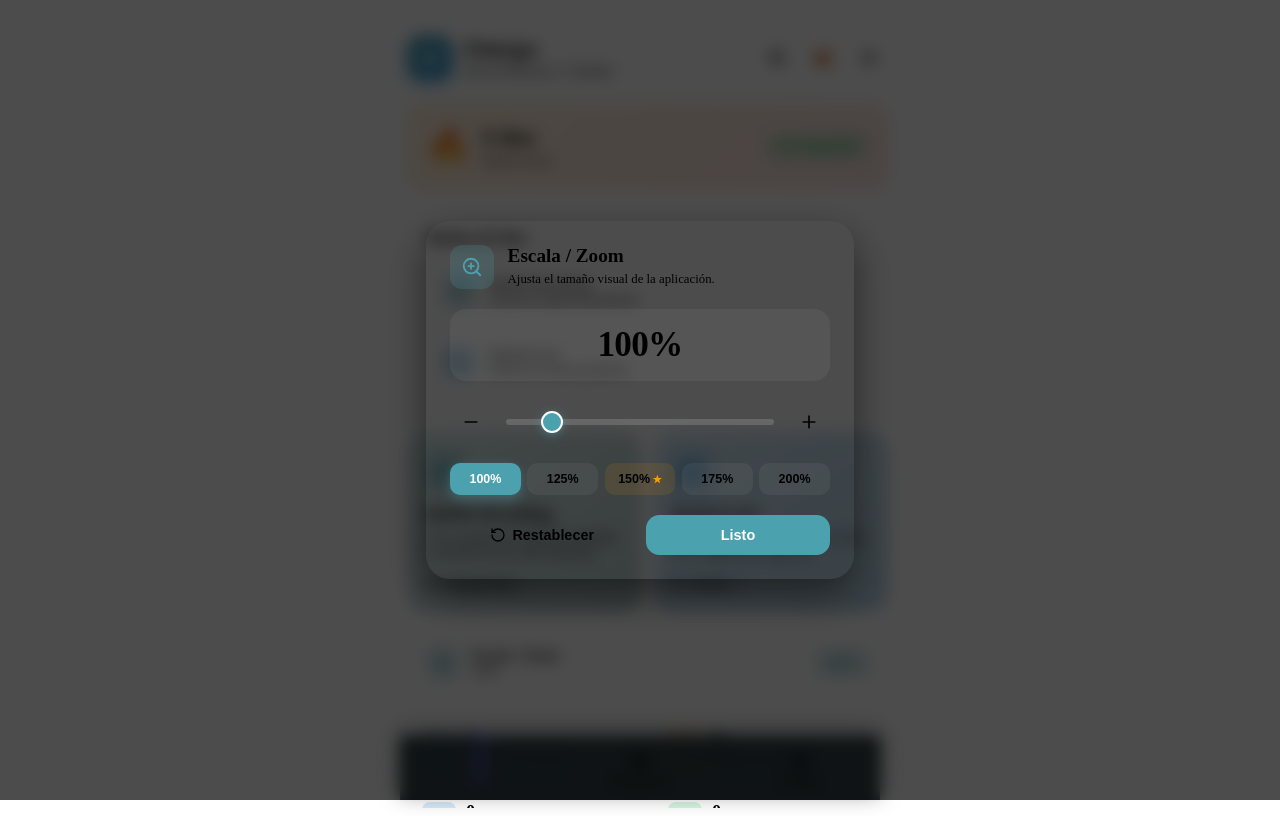
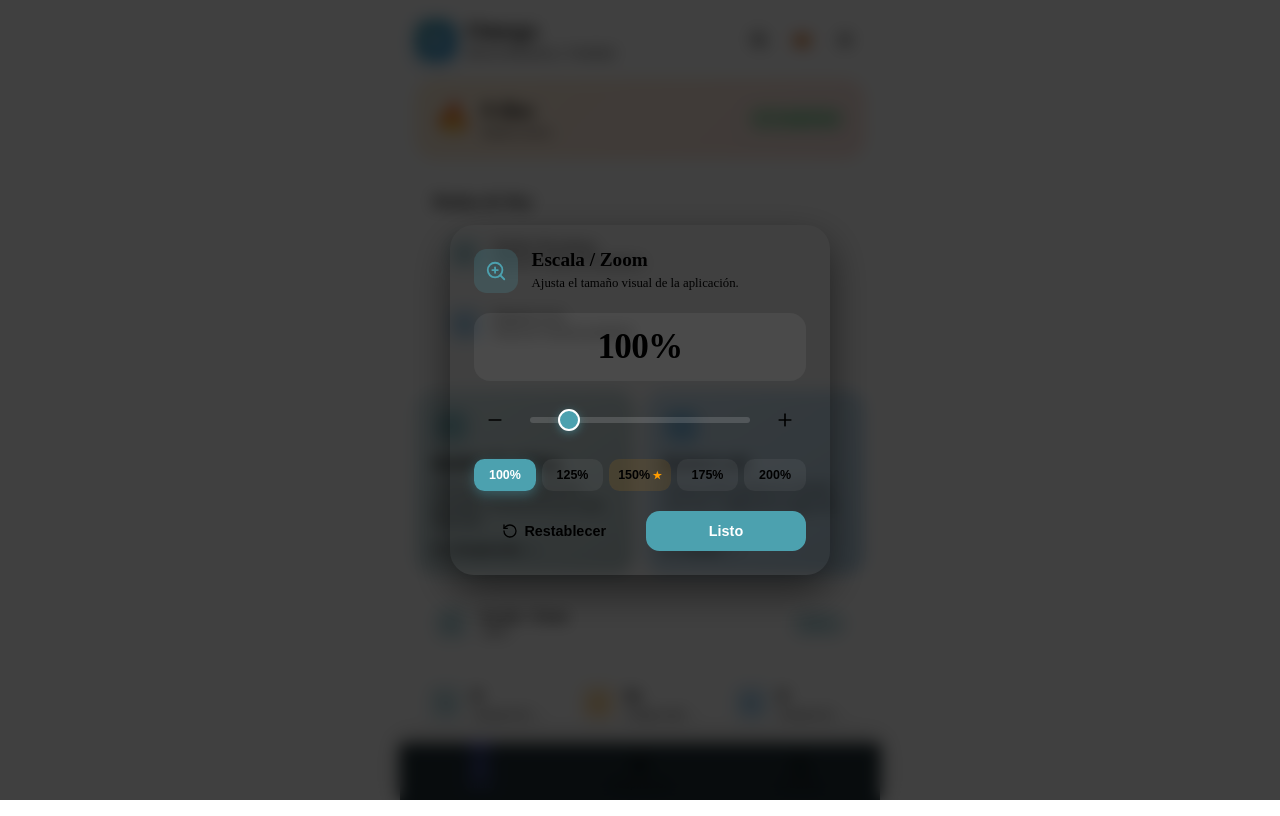
Before and after one commit to marodriguezd/Omega, a React (Vite) app: page / in a window 1280 px wide. Both pictures are taken after a click on the button 777 px from the left and 58 px from the top of the page. Built offline with nearby package versions, Linux system fonts and the light colour scheme.

Commit message:
fix: overhaul UI scaling and layout to prevent overlaps and adapt cleanly at 150% zoom

```diff
--- a/src/styles/hub.css
+++ b/src/styles/hub.css
@@ -1,5 +1,26 @@
-/* Omega Hub Styles - Glassmorphism & Mobile App Shell */
+/* Omega Hub Styles - Glassmorphism & Responsive Mobile Shell */
 
+:root {
+  --ui-scale: 1;
+  --ui-scale-clamped: 1;
+}
+
+/* Dynamic root font-size scaling: drives all rem units smoothly */
+html {
+  font-size: calc(clamp(13px, 3.2vmin, 16px) * var(--ui-scale, 1)) !important;
+  height: 100%;
+  overflow: hidden;
+}
+
+body {
+  height: 100%;
+  width: 100%;
+  overflow: hidden;
+  margin: 0;
+  padding: 0;
+}
+
+/* Master App Container: 100% viewport height flex column */
 .omega-app {
   width: 100vw;
   height: 100dvh;
@@ -9,39 +30,145 @@
   flex-direction: column;
 }
 
-/* Ensure app views fill viewport and give room for bottom nav */
+/* Main Viewport Area: fills everything between top and bottom nav */
 .omega-view {
   flex: 1;
+  min-height: 0; /* Crucial for nested scrollable children */
   width: 100%;
-  height: calc(100dvh - 65px - env(safe-area-inset-bottom, 0px));
   position: relative;
   overflow: hidden;
+  display: flex;
+  flex-direction: column;
 }
 
 .omega-view.hidden {
   display: none !important;
 }
 
-/* Adjust child containers when inside Omega */
+/* Sub-app container override: takes full view height, doesn't hardcode 100dvh */
 .omega-view .container {
+  flex: 1 !important;
+  min-height: 0 !important;
   height: 100% !important;
-  max-width: 480px;
+  max-width: 480px !important;
+  margin: 0 auto !important;
+  display: flex !important;
+  flex-direction: column !important;
+  overflow: hidden !important;
 }
 
-.omega-view .screen {
-  padding-bottom: calc(5.5rem + env(safe-area-inset-bottom, 0px)) !important;
+/* Sub-app header override: convert from absolute collision layout to safe flex row */
+.omega-view .header {
+  display: flex !important;
+  align-items: center !important;
+  justify-content: space-between !important;
+  padding: 0.6rem 0.85rem !important;
+  padding-top: calc(0.6rem + env(safe-area-inset-top, 0px)) !important;
+  position: relative !important;
+  flex-shrink: 0 !important;
+  min-height: calc(3.4rem * var(--ui-scale-clamped, 1)) !important;
+  box-sizing: border-box !important;
 }
 
-/* Dashboard View */
+.omega-view .header .lang-container {
+  position: static !important;
+  transform: none !important;
+  flex-shrink: 0 !important;
+  margin: 0 !important;
+}
+
+.omega-view .header h1 {
+  flex: 1 !important;
+  margin: 0 0.5rem !important;
+  font-size: clamp(0.95rem, calc(1.15rem * var(--ui-scale-clamped, 1)), 1.35rem) !important;
+  text-align: center !important;
+  white-space: nowrap !important;
+  overflow: hidden !important;
+  text-overflow: ellipsis !important;
+  min-width: 0 !important;
+  line-height: 1.2 !important;
+}
+
+.omega-view .header .theme-toggle-btn,
+.omega-view .header .finish-btn {
+  position: static !important;
+  transform: none !important;
+  flex-shrink: 0 !important;
+  margin: 0 !important;
+}
+
+.omega-view .header #progressBar {
+  position: absolute !important;
+  bottom: 0 !important;
+  left: 0 !important;
+  right: 0 !important;
+  margin-top: 0 !important;
+  height: 3px !important;
+  border-radius: 0 !important;
+  border: none !important;
+}
+
+/* Sub-app screens: flex scroll container that never clips or overlaps */
+.omega-view .screen {
+  flex: 1 !important;
+  min-height: 0 !important;
+  overflow-y: auto !important;
+  overflow-x: hidden !important;
+  -webkit-overflow-scrolling: touch !important;
+  padding: 0.85rem 1rem 1.5rem !important;
+  display: flex !important;
+  flex-direction: column !important;
+  align-items: center !important;
+  justify-content: flex-start !important;
+  gap: clamp(0.4rem, 2vh, 1.2rem) !important;
+  width: 100% !important;
+  box-sizing: border-box !important;
+}
+
+/* Hexagon responsive adaptation under zoom */
+.omega-view .hexagon-container {
+  margin: clamp(0.4rem, 1.5vh, 1.5rem) auto !important;
+  flex-shrink: 0 !important;
+}
+
+.omega-view .hexagon {
+  max-width: min(9.375rem, 45vw) !important;
+  max-height: min(8.125rem, 28vh) !important;
+  width: clamp(6.5rem, 24vmin, 9.375rem) !important;
+  height: clamp(5.6rem, 21vmin, 8.125rem) !important;
+}
+
+.omega-view .breath-counter {
+  font-size: clamp(1.8rem, 7vmin, 3rem) !important;
+}
+
+.omega-view .round-info {
+  font-size: clamp(0.85rem, 3.5vmin, 1.1rem) !important;
+  margin-bottom: 0.2rem !important;
+}
+
+.omega-view .instruction {
+  font-size: clamp(0.95rem, 4vmin, 1.25rem) !important;
+  margin-bottom: 0.2rem !important;
+}
+
+.omega-view .timer-display {
+  font-size: clamp(2rem, 8vmin, 3.2rem) !important;
+}
+
+/* Dashboard View: fills available space and scrolls smoothly */
 .hub-dashboard {
+  flex: 1;
+  min-height: 0;
   width: 100%;
   max-width: 480px;
-  height: 100%;
   margin: 0 auto;
   overflow-y: auto;
-  padding: 1.25rem 1rem calc(5.5rem + env(safe-area-inset-bottom, 0px));
+  overflow-x: hidden;
+  -webkit-overflow-scrolling: touch;
+  padding: 0.85rem 1rem 1.75rem;
   color: var(--color-text);
-  -webkit-overflow-scrolling: touch;
+  box-sizing: border-box;
 }
 
 .hub-dashboard::-webkit-scrollbar {
@@ -53,62 +180,78 @@
   border-radius: 4px;
 }
 
-/* Header */
+/* Dashboard Header */
 .hub-header {
   display: flex;
   align-items: center;
   justify-content: space-between;
-  padding-top: calc(0.5rem + env(safe-area-inset-top, 0px));
-  margin-bottom: 1.5rem;
+  padding-top: calc(0.35rem + env(safe-area-inset-top, 0px));
+  margin-bottom: 1.15rem;
+  gap: 0.5rem;
 }
 
 .hub-brand {
   display: flex;
   align-items: center;
-  gap: 0.75rem;
+  gap: 0.65rem;
+  min-width: 0;
+  flex: 1;
 }
 
 .hub-logo-badge {
-  width: 44px;
-  height: 44px;
-  border-radius: 14px;
+  width: 2.5rem;
+  height: 2.5rem;
+  border-radius: 0.8rem;
   background: linear-gradient(135deg, #4ca1af, #3498db);
   display: flex;
   align-items: center;
   justify-content: center;
   box-shadow: 0 4px 15px rgba(52, 152, 219, 0.4);
   font-weight: 700;
-  font-size: 1.4rem;
+  font-size: 1.3rem;
   color: #fff;
+  flex-shrink: 0;
+}
+
+.hub-brand-titles {
+  min-width: 0;
+  flex: 1;
 }
 
 .hub-brand-titles h1 {
-  font-size: 1.4rem;
+  font-size: clamp(1.1rem, 5vw, 1.4rem);
   font-weight: 700;
-  letter-spacing: 0.05em;
+  letter-spacing: 0.03em;
   margin: 0;
   line-height: 1.1;
+  white-space: nowrap;
+  overflow: hidden;
+  text-overflow: ellipsis;
 }
 
 .hub-brand-titles p {
-  font-size: 0.8rem;
+  font-size: clamp(0.7rem, 3vw, 0.8rem);
   color: var(--color-muted);
-  margin: 0.2rem 0 0;
+  margin: 0.15rem 0 0;
+  white-space: nowrap;
+  overflow: hidden;
+  text-overflow: ellipsis;
 }
 
 .hub-header-actions {
   display: flex;
   align-items: center;
-  gap: 0.5rem;
+  gap: 0.35rem;
+  flex-shrink: 0;
 }
 
 .hub-icon-btn {
   background: var(--color-glass-white);
   border: 1px solid var(--color-glass-border);
   color: var(--color-text);
-  width: 38px;
-  height: 38px;
-  border-radius: 12px;
+  width: 2.35rem;
+  height: 2.35rem;
+  border-radius: 0.75rem;
   display: flex;
   align-items: center;
   justify-content: center;
@@ -116,14 +259,14 @@
   backdrop-filter: blur(12px);
   -webkit-backdrop-filter: blur(12px);
   transition: all 0.2s ease;
+  flex-shrink: 0;
 }
 
 .hub-icon-btn:active {
-  transform: scale(0.95);
-  background: rgba(255, 255, 255, 0.15);
+  transform: scale(0.92);
 }
 
-/* Glass Card */
+/* Glass Card Component */
 .glass-card {
   background: var(--color-glass-white);
   backdrop-filter: blur(16px);
@@ -131,9 +274,9 @@
   border: 1px solid var(--color-glass-border);
   box-shadow: 0 8px 24px var(--color-glass-shadow);
   border-radius: 1.25rem;
-  padding: 1.25rem;
-  margin-bottom: 1.25rem;
-  transition: transform 0.2s ease, border-color 0.2s ease;
+  padding: 1.1rem;
+  margin-bottom: 1.1rem;
+  box-sizing: border-box;
 }
 
 /* Streak Banner */
@@ -143,16 +286,19 @@
   justify-content: space-between;
   background: linear-gradient(135deg, rgba(255, 157, 0, 0.15), rgba(231, 76, 60, 0.15));
   border: 1px solid rgba(255, 157, 0, 0.3);
+  gap: 0.75rem;
 }
 
 .streak-info {
   display: flex;
   align-items: center;
-  gap: 0.85rem;
+  gap: 0.75rem;
+  min-width: 0;
 }
 
 .streak-flame {
-  font-size: 2rem;
+  font-size: 1.8rem;
+  flex-shrink: 0;
   animation: flameBounce 2s ease-in-out infinite;
 }
 
@@ -161,24 +307,34 @@
   50% { transform: translateY(-3px) scale(1.1); }
 }
 
+.streak-text {
+  min-width: 0;
+}
+
 .streak-text h3 {
   margin: 0;
-  font-size: 1.35rem;
+  font-size: 1.3rem;
   font-weight: 700;
   color: var(--color-accent);
+  white-space: nowrap;
+  overflow: hidden;
+  text-overflow: ellipsis;
 }
 
 .streak-text p {
   margin: 0.15rem 0 0;
-  font-size: 0.82rem;
+  font-size: 0.8rem;
   color: var(--color-muted);
+  white-space: nowrap;
+  overflow: hidden;
+  text-overflow: ellipsis;
 }
 
 /* Today's Goals */
 .routine-title {
   font-size: 1rem;
   font-weight: 600;
-  margin: 0 0 0.85rem;
+  margin: 0 0 0.75rem;
   display: flex;
   align-items: center;
   justify-content: space-between;
@@ -187,11 +343,12 @@
 .routine-badge {
   font-size: 0.75rem;
   font-weight: 600;
-  padding: 0.2rem 0.6rem;
+  padding: 0.2rem 0.55rem;
   border-radius: 20px;
   background: rgba(39, 174, 96, 0.2);
   color: #2ecc71;
   border: 1px solid rgba(46, 204, 113, 0.3);
+  flex-shrink: 0;
 }
 
 .routine-item {
@@ -205,6 +362,7 @@
   margin-bottom: 0.5rem;
   cursor: pointer;
   transition: all 0.2s ease;
+  gap: 0.5rem;
 }
 
 .routine-item:last-child {
@@ -218,16 +376,19 @@
 .routine-item-left {
   display: flex;
   align-items: center;
-  gap: 0.75rem;
+  gap: 0.7rem;
+  min-width: 0;
+  flex: 1;
 }
 
 .routine-icon-box {
-  width: 36px;
-  height: 36px;
-  border-radius: 10px;
+  width: 2.25rem;
+  height: 2.25rem;
+  border-radius: 0.65rem;
   display: flex;
   align-items: center;
   justify-content: center;
+  flex-shrink: 0;
 }
 
 .routine-icon-box.breathing {
@@ -243,42 +404,30 @@
 .routine-item-label {
   font-size: 0.9rem;
   font-weight: 500;
+  white-space: nowrap;
+  overflow: hidden;
+  text-overflow: ellipsis;
 }
 
-.status-tag {
-  font-size: 0.75rem;
-  padding: 0.25rem 0.5rem;
-  border-radius: 6px;
-}
-
-.status-tag.done {
-  background: rgba(46, 204, 113, 0.2);
-  color: #2ecc71;
-}
-
-.status-tag.pending {
-  background: rgba(255, 255, 255, 0.08);
-  color: var(--color-muted);
-}
-
-/* Quick Start Cards */
+/* Quick Start Cards: Adaptive auto-fit grid */
 .quick-cards {
   display: grid;
-  grid-template-columns: 1fr 1fr;
-  gap: 0.85rem;
-  margin-bottom: 1.25rem;
+  grid-template-columns: repeat(auto-fit, minmax(140px, 1fr));
+  gap: 0.75rem;
+  margin-bottom: 1.15rem;
 }
 
 .quick-card {
-  padding: 1.15rem 1rem;
-  border-radius: 1.25rem;
+  padding: 1rem;
+  border-radius: 1.2rem;
   display: flex;
   flex-direction: column;
   justify-content: space-between;
   cursor: pointer;
   position: relative;
   overflow: hidden;
-  min-height: 140px;
+  min-height: 8.5rem;
+  box-sizing: border-box;
 }
 
 .quick-card:active {
@@ -299,16 +448,17 @@
   display: flex;
   justify-content: space-between;
   align-items: flex-start;
-  margin-bottom: 0.75rem;
+  margin-bottom: 0.6rem;
 }
 
 .quick-card-icon {
-  width: 40px;
-  height: 40px;
-  border-radius: 12px;
+  width: 2.3rem;
+  height: 2.3rem;
+  border-radius: 0.7rem;
   display: flex;
   align-items: center;
   justify-content: center;
+  flex-shrink: 0;
 }
 
 .breathing-card .quick-card-icon {
@@ -329,10 +479,10 @@
 }
 
 .quick-card p {
-  margin: 0.35rem 0 0.85rem;
-  font-size: 0.76rem;
+  margin: 0.35rem 0 0.75rem;
+  font-size: 0.78rem;
   color: var(--color-muted);
-  line-height: 1.3;
+  line-height: 1.35;
 }
 
 .quick-card-action {
@@ -345,45 +495,59 @@
   margin-top: auto;
 }
 
-/* Stats Metrics Grid */
+/* Stats Metrics Grid: Adaptive grid */
 .metrics-grid {
   display: grid;
-  grid-template-columns: 1fr 1fr;
-  gap: 0.75rem;
-  margin-bottom: 1.25rem;
+  grid-template-columns: repeat(auto-fit, minmax(125px, 1fr));
+  gap: 0.65rem;
+  margin-bottom: 1.15rem;
 }
 
 .metric-box {
   background: rgba(255, 255, 255, 0.04);
   border: 1px solid var(--color-glass-border);
   border-radius: 1rem;
-  padding: 0.85rem;
+  padding: 0.75rem;
   display: flex;
   align-items: center;
-  gap: 0.65rem;
+  gap: 0.6rem;
+  min-width: 0;
+  box-sizing: border-box;
 }
 
 .metric-icon {
-  width: 34px;
-  height: 34px;
-  border-radius: 8px;
+  width: 2.2rem;
+  height: 2.2rem;
+  border-radius: 0.6rem;
   display: flex;
   align-items: center;
   justify-content: center;
   flex-shrink: 0;
 }
 
+.metric-data {
+  min-width: 0;
+  overflow: hidden;
+  flex: 1;
+}
+
 .metric-data h5 {
   margin: 0;
-  font-size: 1.15rem;
+  font-size: 1.1rem;
   font-weight: 700;
   line-height: 1.1;
+  white-space: nowrap;
+  overflow: hidden;
+  text-overflow: ellipsis;
 }
 
 .metric-data p {
   margin: 0.15rem 0 0;
   font-size: 0.72rem;
   color: var(--color-muted);
+  white-space: nowrap;
+  overflow: hidden;
+  text-overflow: ellipsis;
 }
 
 /* Recent Activity List */
@@ -401,17 +565,23 @@
   border-radius: 0.85rem;
   background: rgba(255, 255, 255, 0.03);
   border: 1px solid rgba(255, 255, 255, 0.05);
+  gap: 0.5rem;
 }
 
 .activity-item-left {
   display: flex;
   align-items: center;
   gap: 0.65rem;
+  min-width: 0;
+  flex: 1;
 }
 
 .activity-title {
   font-size: 0.88rem;
   font-weight: 500;
+  white-space: nowrap;
+  overflow: hidden;
+  text-overflow: ellipsis;
 }
 
 .activity-date {
@@ -422,6 +592,7 @@
 
 .activity-item-right {
   text-align: right;
+  flex-shrink: 0;
 }
 
 .activity-detail {
@@ -443,15 +614,16 @@
   font-size: 0.85rem;
 }
 
-/* Bottom Navigation Bar */
+/* Bottom Navigation Bar: clean flex child, NEVER covers content */
 .bottom-nav {
-  position: fixed;
-  bottom: 0;
-  left: 0;
-  right: 0;
-  height: calc(64px + env(safe-area-inset-bottom, 0px));
+  position: relative;
+  flex-shrink: 0;
+  width: 100%;
+  max-width: 480px;
+  margin: 0 auto;
+  height: calc(56px + env(safe-area-inset-bottom, 0px));
   padding-bottom: env(safe-area-inset-bottom, 0px);
-  background: rgba(15, 32, 39, 0.85);
+  background: rgba(15, 32, 39, 0.92);
   backdrop-filter: blur(20px);
   -webkit-backdrop-filter: blur(20px);
   border-top: 1px solid var(--color-glass-border);
@@ -459,13 +631,12 @@
   display: flex;
   align-items: center;
   justify-content: space-around;
-  z-index: 1000;
-  max-width: 480px;
-  margin: 0 auto;
+  z-index: 100;
+  box-sizing: border-box;
 }
 
 html[data-theme="light"] .bottom-nav {
-  background: rgba(224, 234, 252, 0.85);
+  background: rgba(224, 234, 252, 0.92);
   box-shadow: 0 -4px 20px rgba(0, 0, 0, 0.08);
 }
 
@@ -475,7 +646,7 @@ html[data-theme="light"] .bottom-nav {
   flex-direction: column;
   align-items: center;
   justify-content: center;
-  gap: 0.25rem;
+  gap: 0.15rem;
   height: 100%;
   background: none;
   border: none;
@@ -483,7 +654,14 @@ html[data-theme="light"] .bottom-nav {
   cursor: pointer;
   transition: all 0.2s ease;
   position: relative;
-  padding: 0.25rem 0;
+  padding: 0.35rem 0;
+  min-width: 0;
+}
+
+.nav-tab svg {
+  width: clamp(18px, 4.5vmin, 22px);
+  height: clamp(18px, 4.5vmin, 22px);
+  flex-shrink: 0;
 }
 
 .nav-tab:active {
@@ -521,15 +699,19 @@ html[data-theme="light"] .nav-tab.active {
 }
 
 .nav-tab-label {
-  font-size: 0.72rem;
+  font-size: clamp(0.65rem, calc(0.72rem * var(--ui-scale-clamped, 1)), 0.85rem);
   font-weight: 500;
+  white-space: nowrap;
+  overflow: hidden;
+  text-overflow: ellipsis;
+  max-width: 95%;
 }
 
-/* Modal */
+/* Modals */
 .modal-overlay {
   position: fixed;
   inset: 0;
-  background: rgba(0, 0, 0, 0.7);
+  background: rgba(0, 0, 0, 0.75);
   backdrop-filter: blur(8px);
   -webkit-backdrop-filter: blur(8px);
   display: flex;
@@ -549,6 +731,7 @@ html[data-theme="light"] .nav-tab.active {
   text-align: center;
   box-shadow: 0 16px 40px rgba(0, 0, 0, 0.5);
   color: var(--color-text);
+  box-sizing: border-box;
 }
 
 .modal-title {
@@ -605,9 +788,9 @@ html[data-theme="light"] .nav-tab.active {
 }
 
 .zoom-modal-icon-badge {
-  width: 44px;
-  height: 44px;
-  border-radius: 12px;
+  width: 2.75rem;
+  height: 2.75rem;
+  border-radius: 0.8rem;
   background: rgba(76, 161, 175, 0.2);
   color: #4ca1af;
   display: flex;
@@ -618,11 +801,11 @@ html[data-theme="light"] .nav-tab.active {
 
 .zoom-display-badge {
   text-align: center;
-  padding: 1rem;
+  padding: 0.85rem;
   border-radius: 1rem;
   background: rgba(255, 255, 255, 0.05);
   border: 1px solid var(--color-glass-border);
-  margin-bottom: 1.25rem;
+  margin-bottom: 1.15rem;
 }
 
 .zoom-value {
@@ -636,13 +819,13 @@ html[data-theme="light"] .nav-tab.active {
   display: flex;
   align-items: center;
   gap: 0.75rem;
-  margin-bottom: 1.25rem;
+  margin-bottom: 1.15rem;
 }
 
 .zoom-step-btn {
-  width: 42px;
-  height: 42px;
-  border-radius: 12px;
+  width: 2.6rem;
+  height: 2.6rem;
+  border-radius: 0.75rem;
   background: var(--color-glass-white);
   border: 1px solid var(--color-glass-border);
   color: var(--color-text);
@@ -689,13 +872,13 @@ html[data-theme="light"] .nav-tab.active {
 .zoom-presets {
   display: grid;
   grid-template-columns: repeat(5, 1fr);
-  gap: 0.4rem;
+  gap: 0.35rem;
   margin-bottom: 0.5rem;
 }
 
 .zoom-preset-btn {
-  padding: 0.55rem 0.2rem;
-  border-radius: 10px;
+  padding: 0.55rem 0.15rem;
+  border-radius: 0.65rem;
   background: rgba(255, 255, 255, 0.05);
   border: 1px solid var(--color-glass-border);
   color: var(--color-text);
@@ -739,8 +922,8 @@ html[data-theme="light"] .nav-tab.active {
   background: rgba(255, 255, 255, 0.04);
   border: 1px solid var(--color-glass-border);
   border-radius: 1.25rem;
-  padding: 0.9rem 1.1rem;
-  margin-bottom: 1.25rem;
+  padding: 0.85rem 1.1rem;
+  margin-bottom: 1.15rem;
   cursor: pointer;
   transition: all 0.2s ease;
 }
@@ -758,7 +941,7 @@ html[data-theme="light"] .nav-tab.active {
 .zoom-quick-badge {
   font-size: 0.82rem;
   font-weight: 700;
-  padding: 0.3rem 0.65rem;
+  padding: 0.25rem 0.65rem;
   border-radius: 20px;
   background: rgba(76, 161, 175, 0.2);
   color: #4ca1af;
```
Also changed, not shown: src/App.tsx (+10 -2 lines).
